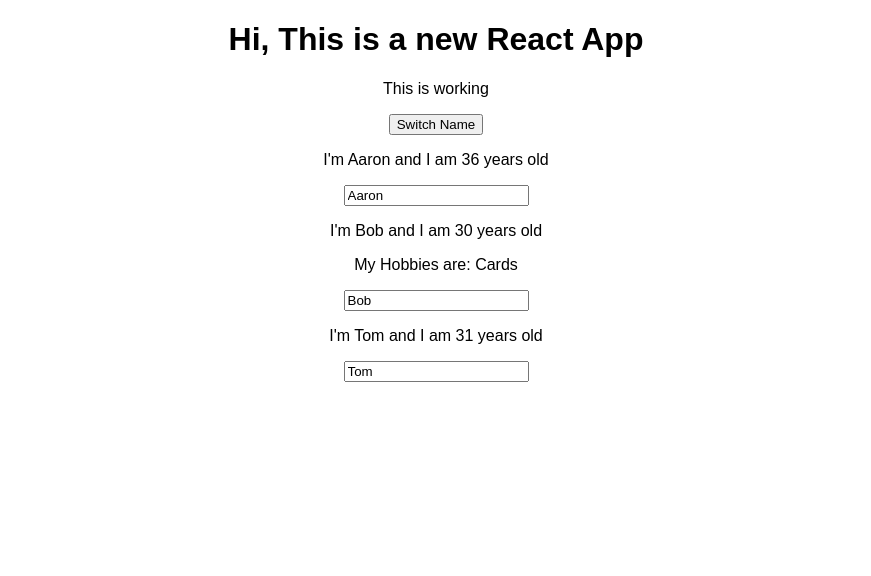
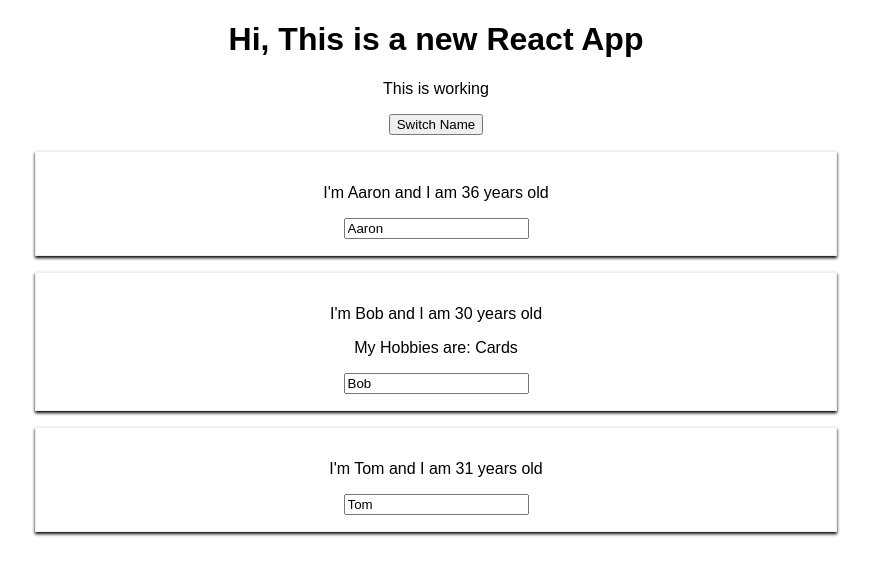
Before and after one commit to aleebrady/React-Project-April2021, a React (Create React App) app: page / in a window 1280 px wide. Shown: the top 576 px of the page, without its empty margins (204-1075 px from the left). Built offline with nearby package versions, Linux system fonts and the light colour scheme.

Commit message:
added styling to person class

```diff
--- /dev/null
+++ b/src/Person/Person.css
@@ -0,0 +1,8 @@
+.Person {
+    width: 60%;
+    margin: 16px auto;
+    border: 1px solid #eee;
+    box-shadow: 0 2px 3px;
+    padding: 16px;
+    text-align: center;
+}
--- a/src/Person/Person.js
+++ b/src/Person/Person.js
@@ -1,8 +1,9 @@
 import React from 'react'
+import './Person.css';
 
 const person = (props) => {
     return (
-        <div>
+        <div className="Person">
             <p onClick={props.click}>I'm {props.name} and I am {props.age} years old</p>
             <p>{props.children}</p>
             <input type="text" onChange={props.changed} value={props.name} />
```
